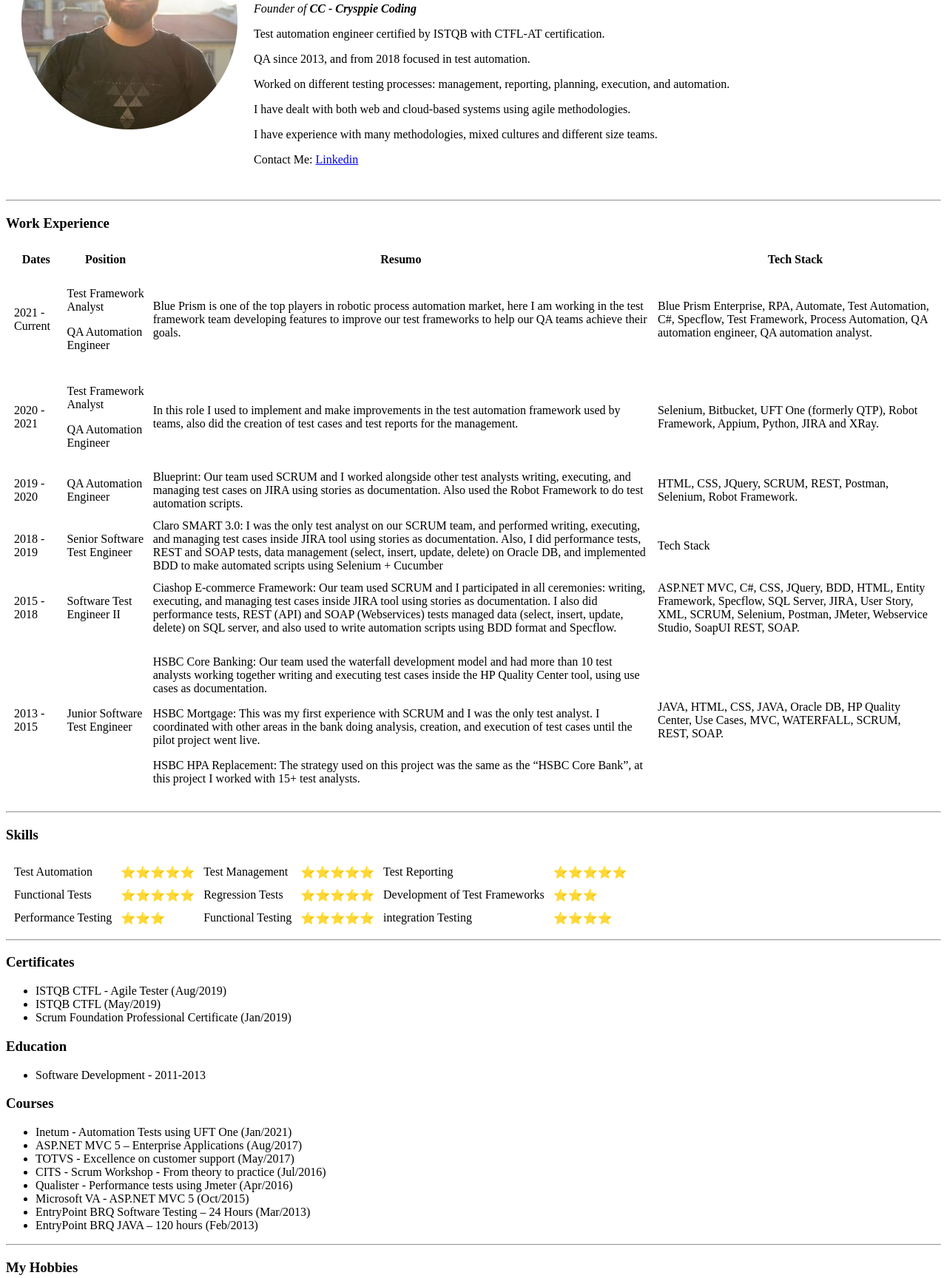
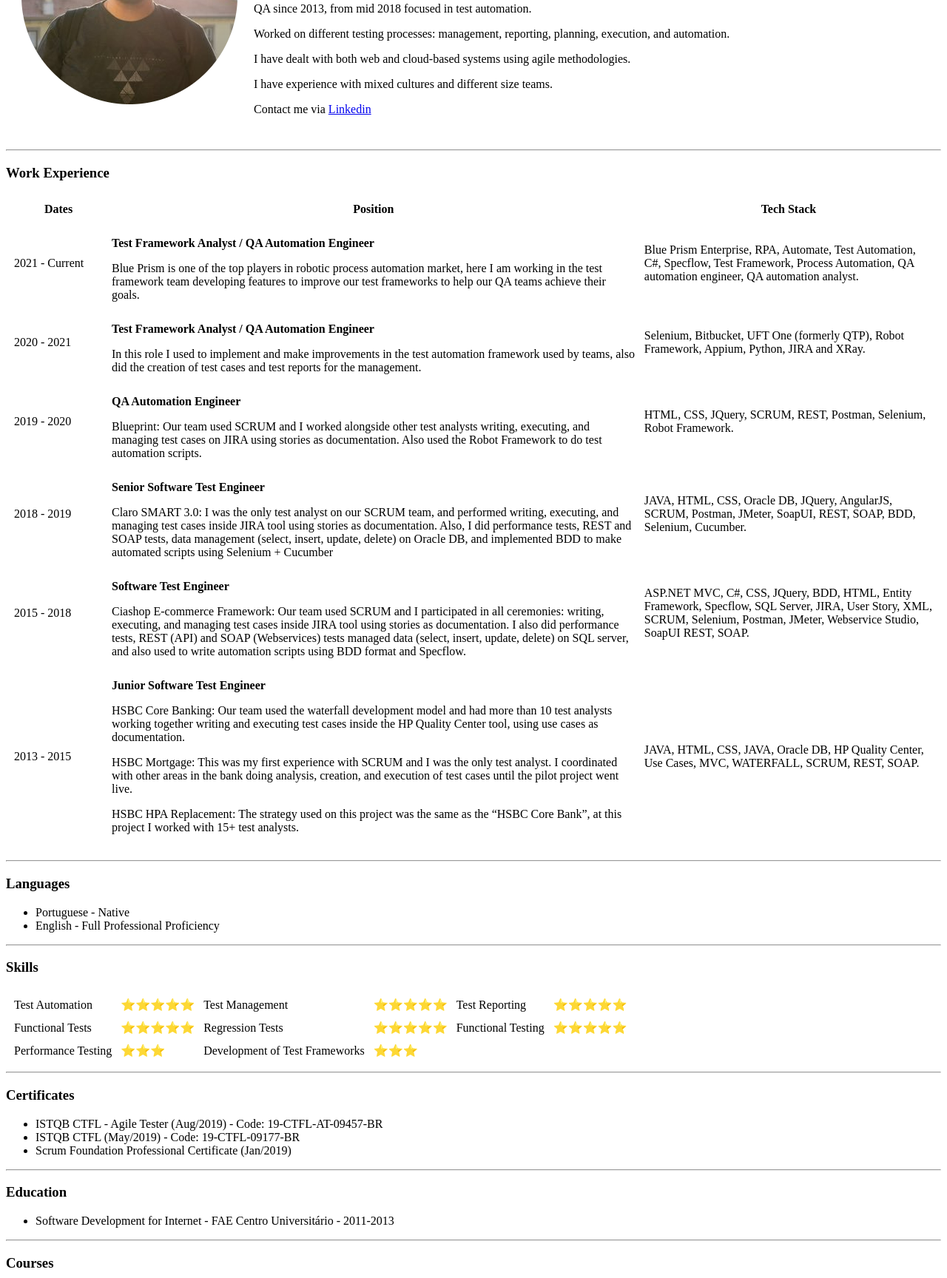
Before and after one commit to crysppie/cv, a plain HTML site: page index.html in a window 1280 px wide. Shown: the part 208-1936 px from the top of the page at 74% size. Drawn offline with Linux system fonts and the light colour scheme.

Commit message:
Add files via upload

```diff
--- a/index.html
+++ b/index.html
@@ -6,7 +6,8 @@
     <meta http-equiv="X-UA-Compatible" content="IE=edge">
     <meta name="viewport" content="width=device-width, initial-scale=1.0">
     <meta name="description" content="This is the CV of Cristiano">
-    <title>Cristiano's CV</title>
+    <title>Curriculo Cristiano</title>
+    <link rel="stylesheet" href="css/styles.css">
 </head>
 
 <body>
@@ -15,16 +16,14 @@
             <td><img src="images/cris.png" alt="Cristiano Z"></td>
             <td>
                 <h1>Cristiano Z.</h1>
+                <p><em>Founder of <strong><a href="https://www.thecoderoastery.com/">The Code Roastery</a></strong></em></p>
                 <p><em>Senior Test Automation Engineer</em>
-                <p><em>Founder of <strong>CDC - Crush DA Code</strong></em></p>
-                <p><em>Founder of <strong>TCR - The Code Roasters</strong></em></p>
-                <p><em>Founder of <strong>CC - Crysppie Coding</strong></em></p>
                 <p>Test automation engineer certified by ISTQB with CTFL-AT certification.
-                <p>QA since 2013, and from 2018 focused in test automation.</p>
+                <p>QA since 2013, from mid 2018 focused in test automation.</p>
                 <p>Worked on different testing processes: management, reporting, planning, execution, and automation.</p>
                 <p>I have dealt with both web and cloud-based systems using agile methodologies.</p>
-                <p>I have experience with many methodologies, mixed cultures and different size teams.</p>
-                <p>Contact Me: <a href="https://www.linkedin.com/in/cristianoz">Linkedin</a></p>
+                <p>I have experience with mixed cultures and different size teams.</p>
+                <p>Contact me via <a href="https://www.linkedin.com/in/cristianoz">Linkedin</a></p>
             </td>
         </tr>
     </table>
@@ -34,47 +33,43 @@
         <thead></thead>
             <th>Dates</th>
             <th>Position</th>
-            <th>Resumo</th>
             <th>Tech Stack</th>
         <tbody>
             <tr>
-                <td>2021 - Current</td>
-                <td><p>Test Framework Analyst</p>
-                    <p>QA Automation Engineer</p></td>
-                <td>Blue Prism is one of the top players in robotic process automation market, here I am working in the test framework team developing features to improve our test frameworks to help our QA teams achieve their goals.</td>
+                <td style="width: 120px;">2021 - Current</td>
+                <td><p><strong>Test Framework Analyst / QA Automation Engineer</strong></p>
+                Blue Prism is one of the top players in robotic process automation market, here I am working in the test framework team developing features to improve our test frameworks to help our QA teams achieve their goals.</td>
                 <td>Blue Prism Enterprise, RPA, Automate, Test Automation, C#, Specflow, Test Framework, Process Automation, QA automation engineer, QA automation analyst.</td>
             </tr>
             <tr>
                 <td>2020 - 2021</td>
-                <td><p>Test Framework Analyst</p>
-                    <p>QA Automation Engineer</p></td>
-                <td>In this role I used to implement and make improvements in the test automation framework used by teams, also did the creation of test cases and test reports for the management.</td>
+                <td><p><strong>Test Framework Analyst / QA Automation Engineer</strong></p>
+                In this role I used to implement and make improvements in the test automation framework used by teams, also did the creation of test cases and test reports for the management.</td>
                 <td>Selenium, Bitbucket, UFT One (formerly QTP), Robot Framework, Appium, Python, JIRA and XRay.</td>
             </tr>
             <tr>
                 <td>2019 - 2020</td>
-                <td>QA Automation Engineer</td>
-                <td>Blueprint: Our team used SCRUM and I worked alongside other test analysts writing, executing, and managing test cases on JIRA using stories as documentation.
+                <td><p><strong>QA Automation Engineer</strong></p>
+                Blueprint: Our team used SCRUM and I worked alongside other test analysts writing, executing, and managing test cases on JIRA using stories as documentation.
                     Also used the Robot Framework to do test automation scripts.</td>
                 <td>HTML, CSS, JQuery, SCRUM, REST, Postman, Selenium, Robot Framework.</td>
             </tr>
             <tr>
                 <td>2018 - 2019</td>
-                <td>Senior Software Test Engineer</td>
-                <td>Claro SMART 3.0: I was the only test analyst on our SCRUM team, and performed writing, executing, and managing test cases inside JIRA tool using stories as documentation. Also, I did performance tests, REST and SOAP tests, data management (select, insert, update, delete) on Oracle DB, and implemented BDD to make automated scripts using Selenium + Cucumber </td>
-                <td>Tech Stack</td>
+                <td><p><strong>Senior Software Test Engineer</strong></p>
+                Claro SMART 3.0: I was the only test analyst on our SCRUM team, and performed writing, executing, and managing test cases inside JIRA tool using stories as documentation. Also, I did performance tests, REST and SOAP tests, data management (select, insert, update, delete) on Oracle DB, and implemented BDD to make automated scripts using Selenium + Cucumber </td>
+                <td>JAVA, HTML, CSS, Oracle DB, JQuery, AngularJS, SCRUM, Postman, JMeter, SoapUI, REST, SOAP, BDD, Selenium, Cucumber.</td>
             </tr>
             <tr>
                 <td>2015 - 2018</td>
-                <td>Software Test Engineer II</td>
-                <td>Ciashop E-commerce Framework: Our team used SCRUM and I participated in all ceremonies: writing, executing, and managing test cases inside JIRA tool using stories as documentation. I also did performance tests, REST (API) and SOAP (Webservices) tests managed data (select, insert, update, delete) on SQL server, and also used to write automation
-                    scripts using BDD format and Specflow.</td>
+                <td><p><strong>Software Test Engineer</strong></p>
+                    Ciashop E-commerce Framework: Our team used SCRUM and I participated in all ceremonies: writing, executing, and managing test cases inside JIRA tool using stories as documentation. I also did performance tests, REST (API) and SOAP (Webservices) tests managed data (select, insert, update, delete) on SQL server, and also used to write automation scripts using BDD format and Specflow.</td>
                 <td>ASP.NET MVC, C#, CSS, JQuery, BDD, HTML, Entity Framework, Specflow, SQL Server, JIRA, User Story, XML, SCRUM, Selenium, Postman, JMeter, Webservice Studio, SoapUI REST, SOAP.</td>
             </tr>
             <tr>
                 <td>2013 - 2015</td>
-                <td>Junior Software Test Engineer</td>
-                <td><p>HSBC Core Banking: Our team used the waterfall development model and had more than 10 test analysts working together writing and executing test cases inside the HP Quality Center tool, using use cases as documentation.</p>
+                <td><p><strong>Junior Software Test Engineer</strong></p>
+                HSBC Core Banking: Our team used the waterfall development model and had more than 10 test analysts working together writing and executing test cases inside the HP Quality Center tool, using use cases as documentation.
                     <p>HSBC Mortgage: This was my first experience with SCRUM and I was the only test analyst. I coordinated with other areas in the bank doing analysis, creation, and execution of test cases until the pilot project went live.</p>
                     <p>HSBC HPA Replacement: The strategy used on this project was the same as the “HSBC Core Bank”, at this project I worked with 15+ test analysts.</p></td>
                 <td>JAVA, HTML, CSS, JAVA, Oracle DB, HP Quality Center, Use Cases, MVC, WATERFALL, SCRUM, REST, SOAP.</td>
@@ -82,6 +77,12 @@
         </tbody>
         <tfoot></tfoot>
     </table>
+    <hr>
+    <h3>Languages</h3>
+    <ul>
+        <li>Portuguese - Native</li>
+        <li>English - Full Professional Proficiency</li>
+    </ul>
     <hr>
     <h3>Skills</h3>
     <table cellspacing="10">
@@ -98,29 +99,29 @@
             <td>⭐⭐⭐⭐⭐</td>
             <td>Regression Tests</td>
             <td>⭐⭐⭐⭐⭐</td>
-            <td>Development of Test Frameworks</td>
-            <td>⭐⭐⭐</td>
+            <td>Functional Testing</td>
+            <td>⭐⭐⭐⭐⭐</td>
         </tr>
         <tr>
             <td>Performance Testing</td>
             <td>⭐⭐⭐</td>
-            <td>Functional Testing</td>
-            <td>⭐⭐⭐⭐⭐</td>
-            <td>integration Testing</td>
-            <td>⭐⭐⭐⭐</td>
+            <td>Development of Test Frameworks</td>
+            <td>⭐⭐⭐</td>
         </tr>
     </table>
     <hr>
     <h3>Certificates</h3>
     <ul>
-        <li>ISTQB CTFL - Agile Tester (Aug/2019)</li>
-        <li>ISTQB CTFL (May/2019)</li>
+        <li>ISTQB CTFL - Agile Tester (Aug/2019) - Code: 19-CTFL-AT-09457-BR</li>
+        <li>ISTQB CTFL (May/2019) - Code: 19-CTFL-09177-BR</li>
         <li>Scrum Foundation Professional Certificate (Jan/2019)</li>
     </ul>
+    <hr>
     <h3>Education</h3>
     <ul>
-        <li>Software Development - 2011-2013</li>
+        <li>Software Development for Internet - FAE Centro Universitário - 2011-2013</li>
     </ul>
+    <hr>
     <h3>Courses</h3>
     <ul>
         <li>Inetum - Automation Tests using UFT One (Jan/2021)</li>
@@ -133,12 +134,11 @@
         <li>EntryPoint BRQ JAVA – 120 hours (Feb/2013)</li>
     </ul>
     <hr>
-    <h3>My Hobbies</h3>
-    <ol>
-        <li>Coffee</li>
-        <li>Reading</li>
-        <li>Study Blockchain</li>
-    </ol>
+    <h3>Hobbies</h3>
+    <ul>
+        <li>Reading Novels</li>
+        <li>Developing Webpages</li>
+    </ul>
     <hr>
 </body>
 
```
